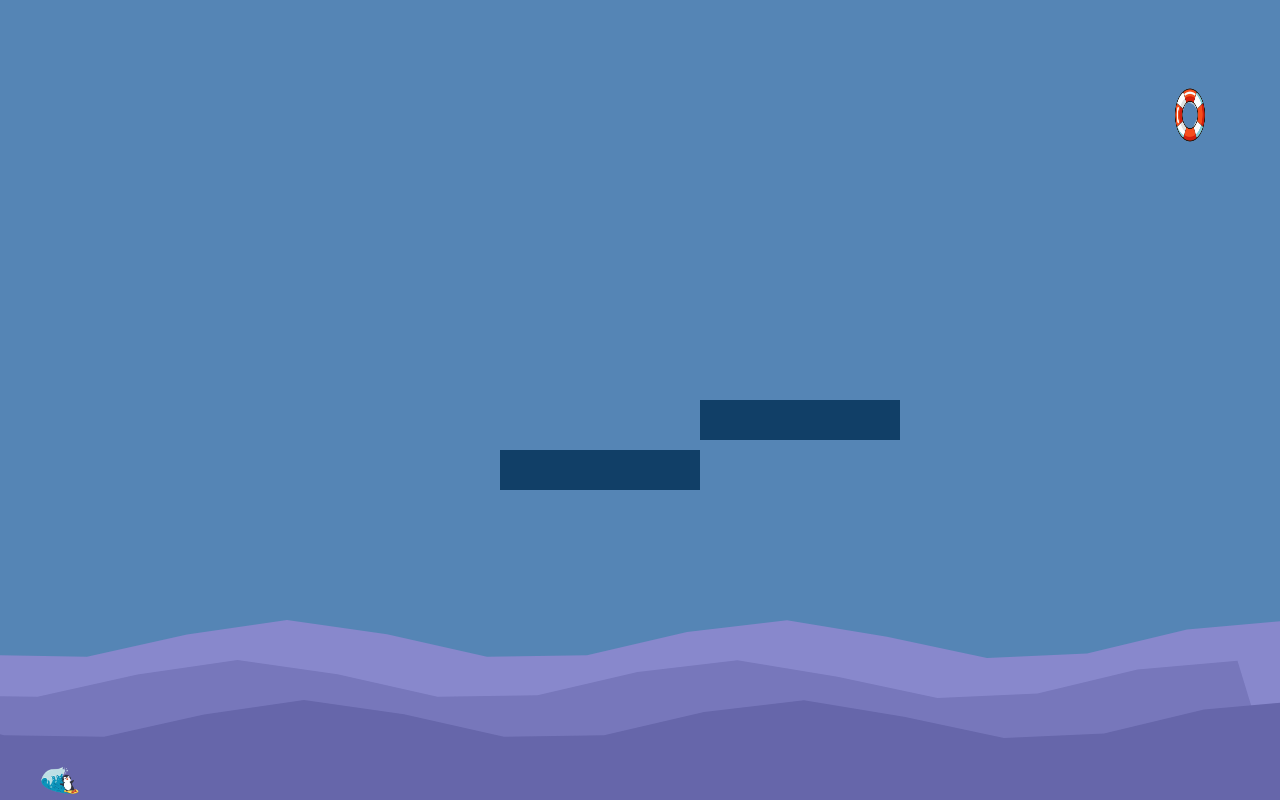
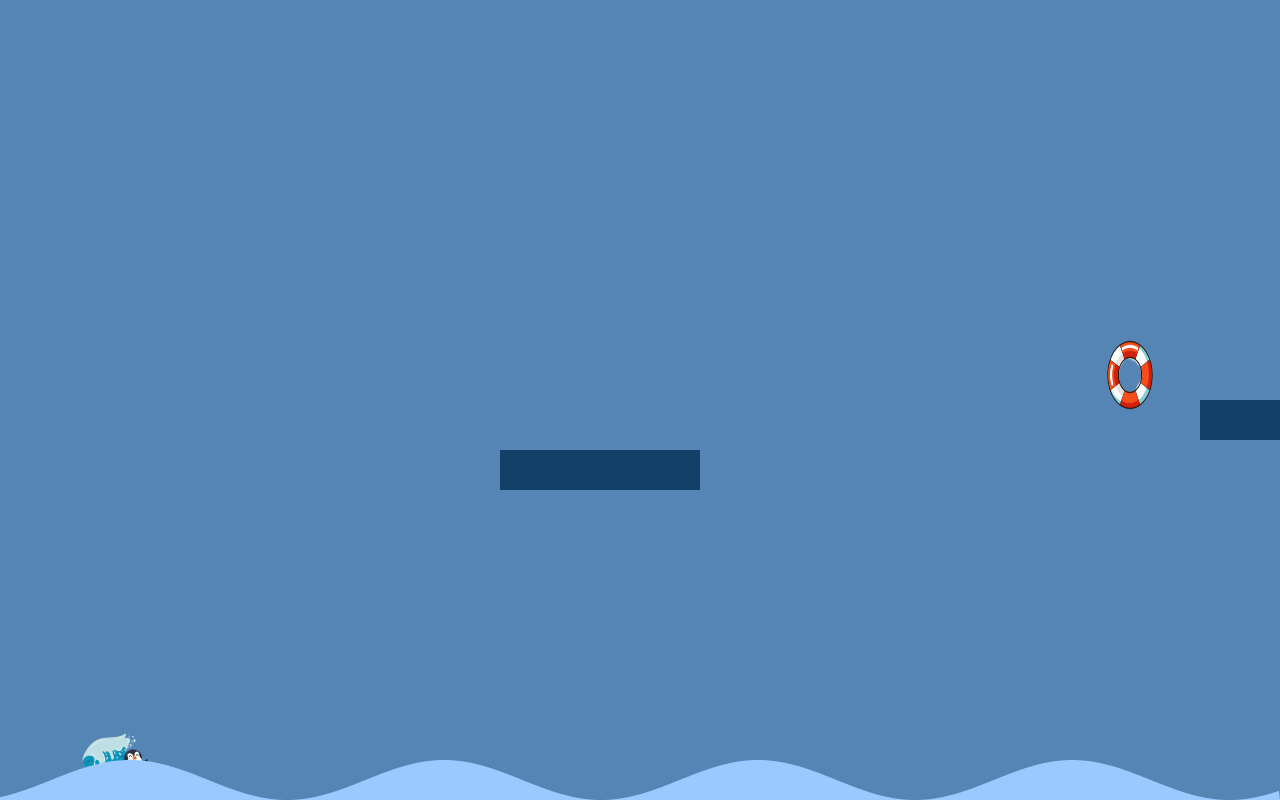
Before and after one commit to Holly-Wigmore/Penguin-Surfer, a plain HTML site: page index.html in a window 1280 px wide. Both pictures are taken after a click on the button "Start Game". Drawn offline with Linux system fonts and the light colour scheme.

Commit message:
Fixed bugs, made game longer, adjusted styling

```diff
--- a/script.js
+++ b/script.js
@@ -2,58 +2,49 @@ const startBtn = document.getElementById("start-btn");
 const canvas = document.getElementById("canvas");
 const startScreen = document.querySelector(".start-screen");
 const checkpointScreen = document.querySelector(".checkpoint-screen");
-const checkpointMessage = document.querySelector(".checkpoint-screen > p");
+const winnerScreen = document.createElement("div"); // Winner screen
+winnerScreen.classList.add("winner-screen");
+document.body.appendChild(winnerScreen);
+winnerScreen.style.display = "none"; // Hide initially
+winnerScreen.innerHTML =
+  "<h2>Congratulations! 🏆</h2><p>You reached the final wave!</p>";
+
 const ctx = canvas.getContext("2d");
 canvas.width = innerWidth;
 canvas.height = innerHeight;
+
 const gravity = 0.5;
 let isCheckpointCollisionDetectionActive = true;
+let waveOffset = 0; // For wave animation
 
 const proportionalSize = (size) => {
   return innerHeight < 500 ? Math.ceil((size / 500) * innerHeight) : size;
 };
 
-// Wave background class for parallax effect
-class Wave {
-  constructor(y, speed, color) {
-    this.y = y;
-    this.speed = speed;
-    this.color = color;
-    this.offset = 0;
+// Wave Animation Function
+function drawWaves() {
+  ctx.beginPath();
+  const waveHeight = proportionalSize(20);
+  const waveAmplitude = proportionalSize(20);
+  const waveFrequency = 0.02;
+  ctx.moveTo(0, canvas.height);
+
+  for (let x = 0; x < canvas.width; x++) {
+    const y =
+      canvas.height -
+      waveHeight +
+      Math.sin(x * waveFrequency + waveOffset) * waveAmplitude;
+    ctx.lineTo(x, y);
   }
-  draw() {
-    ctx.fillStyle = this.color;
-    ctx.beginPath();
-    ctx.moveTo(-canvas.width + this.offset, this.y);
-    for (let i = -canvas.width; i <= canvas.width; i += 100) {
-      ctx.lineTo(i + this.offset, this.y + Math.sin(i * 0.05) * 20);
-    }
-    ctx.lineTo(canvas.width, canvas.height);
-    ctx.lineTo(-canvas.width, canvas.height);
-    ctx.closePath();
-    ctx.fill();
-  }
-  update() {
-    this.offset += this.speed;
-    if (this.offset > 100) this.offset = 0;
-  }
+
+  ctx.lineTo(canvas.width, canvas.height);
+  ctx.lineTo(0, canvas.height);
+  ctx.fillStyle = "#99c9ff";
+  ctx.fill();
+
+  waveOffset += 0.05; // Slower wave speed to avoid interference with player movement
 }
 
-// Creating layered waves
-const waves = [
-  new Wave(canvas.height * 0.8, 1, "#88c"),
-  new Wave(canvas.height * 0.85, 0.7, "#77b"),
-  new Wave(canvas.height * 0.9, 0.5, "#66a"),
-];
-
-function drawWaves() {
-  waves.forEach((wave) => {
-    wave.draw();
-    wave.update();
-  });
-}
-
-// Player class with penguin image
 class Player {
   constructor() {
     this.image = new Image();
@@ -63,9 +54,10 @@ class Player {
       y: proportionalSize(400),
     };
     this.velocity = { x: 0, y: 0 };
-    this.width = proportionalSize(40);
-    this.height = proportionalSize(40);
+    this.width = proportionalSize(80);
+    this.height = proportionalSize(80);
   }
+
   draw() {
     ctx.drawImage(
       this.image,
@@ -75,11 +67,11 @@ class Player {
       this.height
     );
   }
+
   update() {
     this.draw();
     this.position.x += this.velocity.x;
     this.position.y += this.velocity.y;
-
     if (this.position.y + this.height + this.velocity.y <= canvas.height) {
       if (this.position.y < 0) {
         this.position.y = 0;
@@ -90,17 +82,13 @@ class Player {
       this.velocity.y = 0;
     }
 
-    if (this.position.x < this.width) {
-      this.position.x = this.width;
-    }
-
+    // Horizontal boundary check
+    if (this.position.x < this.width) this.position.x = this.width;
     if (this.position.x >= canvas.width - this.width * 2) {
       this.position.x = canvas.width - this.width * 2;
     }
   }
 }
-
-// Platform class for platforms
 class Platform {
   constructor(x, y) {
     this.position = { x, y };
@@ -113,18 +101,21 @@ class Platform {
   }
 }
 
-// Checkpoint class with buoy image
 class CheckPoint {
   constructor(x, y, z) {
+    this.position = { x, y };
+    this.width = proportionalSize(60);
+    this.height = proportionalSize(90);
+    this.claimed = false;
+    this.isFinal = z === "final"; // Determines if this is the end point
     this.image = new Image();
     this.image.src = "Buoy.png";
-    this.position = { x, y };
-    this.width = proportionalSize(40);
-    this.height = proportionalSize(70);
-    this.claimed = false;
+    this.image.onload = () => {
+      this.isLoaded = true;
+    };
   }
   draw() {
-    if (!this.claimed) {
+    if (this.isLoaded && !this.claimed) {
       ctx.drawImage(
         this.image,
         this.position.x,
@@ -136,60 +127,44 @@ class CheckPoint {
   }
   claim() {
     this.claimed = true;
+    if (this.isFinal) {
+      isCheckpointCollisionDetectionActive = false;
+      canvas.style.display = "none";
+      winnerScreen.style.display = "block";
+    }
   }
 }
 
-// Initialize player, platforms, and checkpoints
 const player = new Player();
-const platformPositions = [
-  { x: 500, y: proportionalSize(450) },
-  { x: 700, y: proportionalSize(400) },
-  // Add more platform positions here
+const platforms = [
+  new Platform(500, proportionalSize(450)),
+  new Platform(1200, proportionalSize(400)),
+  new Platform(2000, proportionalSize(350)),
+  new Platform(2800, proportionalSize(300)),
+  new Platform(3600, proportionalSize(250)),
+  new Platform(4500, proportionalSize(150)),
+  new Platform(5300, proportionalSize(200)),
+  new Platform(6100, proportionalSize(250)),
+  new Platform(7000, proportionalSize(300)),
 ];
-const platforms = platformPositions.map(
-  (platform) => new Platform(platform.x, platform.y)
-);
 
-const checkpointPositions = [
-  { x: 1170, y: proportionalSize(80), z: 1 },
-  { x: 2900, y: proportionalSize(330), z: 2 },
-  { x: 4800, y: proportionalSize(80), z: 3 },
+const checkpoints = [
+  new CheckPoint(1100, proportionalSize(330)),
+  new CheckPoint(2500, proportionalSize(280)),
+  new CheckPoint(4000, proportionalSize(200)),
+  new CheckPoint(5600, proportionalSize(180)),
+  new CheckPoint(7200, proportionalSize(250), "final"), // Final checkpoint
 ];
-const checkpoints = checkpointPositions.map(
-  (checkpoint) => new CheckPoint(checkpoint.x, checkpoint.y, checkpoint.z)
-);
 
 const animate = () => {
-  requestAnimationFrame(animate);
   ctx.clearRect(0, 0, canvas.width, canvas.height);
 
-  // Draw background waves
-  drawWaves();
-
+  // Draw platforms and checkpoints first, then player
   platforms.forEach((platform) => platform.draw());
   checkpoints.forEach((checkpoint) => checkpoint.draw());
   player.update();
 
-  // Horizontal movement controls
-  if (keys.rightKey.pressed && player.position.x < proportionalSize(400)) {
-    player.velocity.x = 5;
-  } else if (
-    keys.leftKey.pressed &&
-    player.position.x > proportionalSize(100)
-  ) {
-    player.velocity.x = -5;
-  } else {
-    player.velocity.x = 0;
-    if (keys.rightKey.pressed && isCheckpointCollisionDetectionActive) {
-      platforms.forEach((platform) => (platform.position.x -= 5));
-      checkpoints.forEach((checkpoint) => (checkpoint.position.x -= 5));
-    } else if (keys.leftKey.pressed && isCheckpointCollisionDetectionActive) {
-      platforms.forEach((platform) => (platform.position.x += 5));
-      checkpoints.forEach((checkpoint) => (checkpoint.position.x += 5));
-    }
-  }
-
-  // Platform collision detection
+  // Platform collision detection and scrolling
   platforms.forEach((platform) => {
     const collisionDetectionRules = [
       player.position.y + player.height <= platform.position.y,
@@ -199,13 +174,25 @@ const animate = () => {
       player.position.x <=
         platform.position.x + platform.width - player.width / 3,
     ];
+
     if (collisionDetectionRules.every((rule) => rule)) {
       player.velocity.y = 0;
-      return;
+    }
+
+    const platformDetectionRules = [
+      player.position.x >= platform.position.x - player.width / 2,
+      player.position.x <=
+        platform.position.x + platform.width - player.width / 3,
+      player.position.y + player.height >= platform.position.y,
+      player.position.y <= platform.position.y + platform.height,
+    ];
+
+    if (platformDetectionRules.every((rule) => rule)) {
+      player.position.y = platform.position.y + player.height;
+      player.velocity.y = gravity;
     }
   });
 
-  // Checkpoint collision detection
   checkpoints.forEach((checkpoint, index) => {
     const checkpointDetectionRules = [
       player.position.x >= checkpoint.position.x,
@@ -221,38 +208,52 @@ const animate = () => {
     if (checkpointDetectionRules.every((rule) => rule)) {
       checkpoint.claim();
       if (index === checkpoints.length - 1) {
-        // Display final big wave for final checkpoint
-        ctx.fillStyle = "rgba(135, 206, 235, 0.7)";
-        ctx.fillRect(0, canvas.height - 200, canvas.width, 200);
-        showCheckpointScreen("You've surfed to the final wave! 🌊");
+        isCheckpointCollisionDetectionActive = false;
       }
     }
   });
+
+  // Scroll platforms and checkpoints if player is within range
+  if (keys.rightKey.pressed && player.position.x < proportionalSize(400)) {
+    player.velocity.x = 5;
+  } else if (
+    keys.leftKey.pressed &&
+    player.position.x > proportionalSize(100)
+  ) {
+    player.velocity.x = -5;
+  } else {
+    player.velocity.x = 0;
+    if (keys.rightKey.pressed) {
+      platforms.forEach((platform) => (platform.position.x -= 5));
+      checkpoints.forEach((checkpoint) => (checkpoint.position.x -= 5));
+    } else if (keys.leftKey.pressed) {
+      platforms.forEach((platform) => (platform.position.x += 5));
+      checkpoints.forEach((checkpoint) => (checkpoint.position.x += 5));
+    }
+  }
+
+  // Draw waves at the end to ensure they are at the bottom
+  drawWaves();
+
+  requestAnimationFrame(animate);
 };
 
-const keys = {
-  rightKey: { pressed: false },
-  leftKey: { pressed: false },
-};
+const keys = { rightKey: { pressed: false }, leftKey: { pressed: false } };
 
 const movePlayer = (key, xVelocity, isPressed) => {
-  if (!isCheckpointCollisionDetectionActive) {
-    player.velocity.x = 0;
-    player.velocity.y = 0;
-    return;
-  }
+  if (!isCheckpointCollisionDetectionActive) return;
   switch (key) {
     case "ArrowLeft":
       keys.leftKey.pressed = isPressed;
-      player.velocity.x -= xVelocity;
+      player.velocity.x = -5;
       break;
     case "ArrowUp":
-    case " ":
-      player.velocity.y -= 8;
+      player.velocity.y = -8;
       break;
     case "ArrowRight":
       keys.rightKey.pressed = isPressed;
-      player.velocity.x += xVelocity;
+      player.velocity.x = 5;
+      break;
   }
 };
 
@@ -262,14 +263,7 @@ const startGame = () => {
   animate();
 };
 
-const showCheckpointScreen = (msg) => {
-  checkpointScreen.style.display = "block";
-  checkpointMessage.textContent = msg;
-  if (isCheckpointCollisionDetectionActive) {
-    setTimeout(() => (checkpointScreen.style.display = "none"), 2000);
-  }
-};
+startBtn.addEventListener("click", startGame);
 
-startBtn.addEventListener("click", startGame);
 window.addEventListener("keydown", ({ key }) => movePlayer(key, 8, true));
 window.addEventListener("keyup", ({ key }) => movePlayer(key, 0, false));
--- a/style.css
+++ b/style.css
@@ -76,6 +76,19 @@ body {
   display: none;
 }
 
+.winner-screen {
+  position: absolute;
+  top: 50%;
+  left: 50%;
+  transform: translate(-50%, -50%);
+  background-color: #fcfefe;
+  padding: 20px;
+  text-align: center;
+  border-radius: 20px;
+  font-size: 1.5rem;
+  color: #113f67;
+}
+
 #canvas {
   display: none;
   display: block;
```
